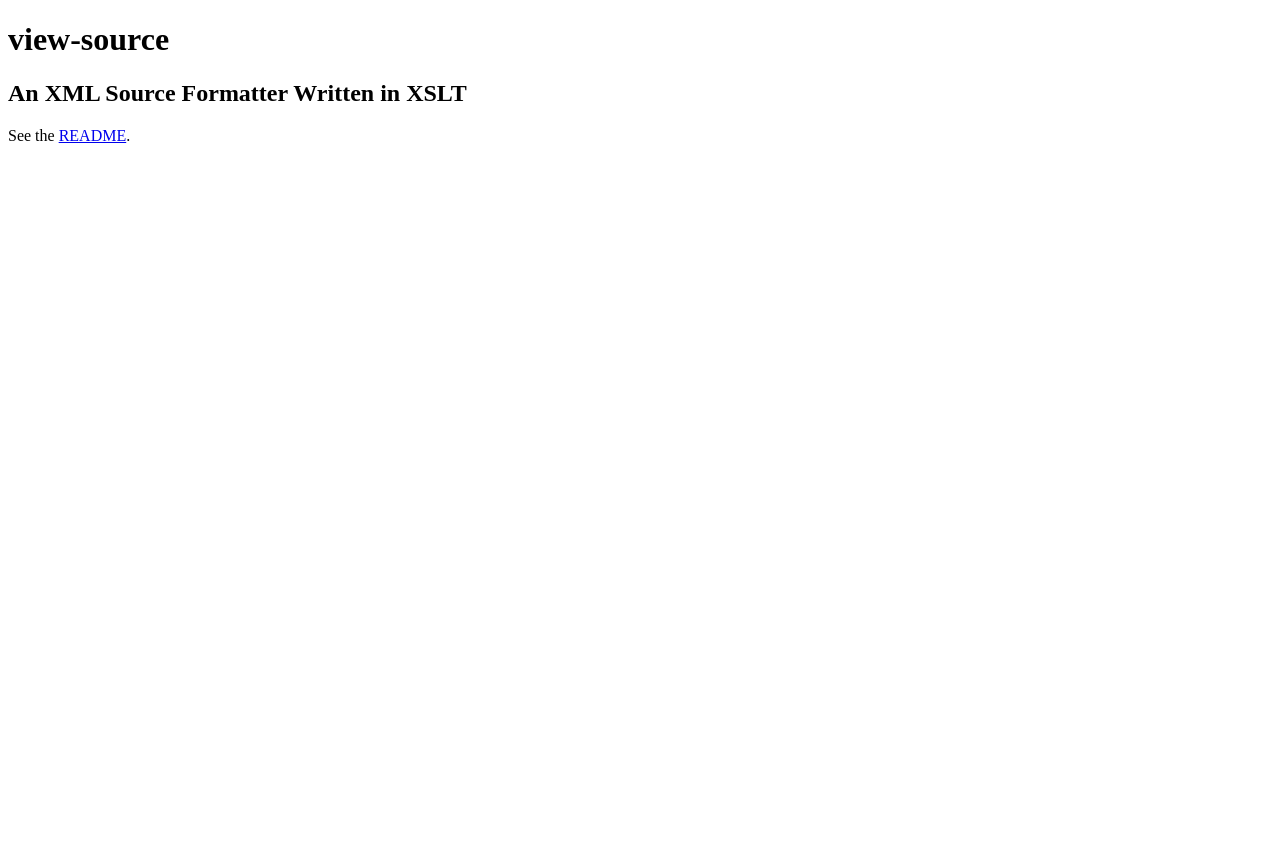
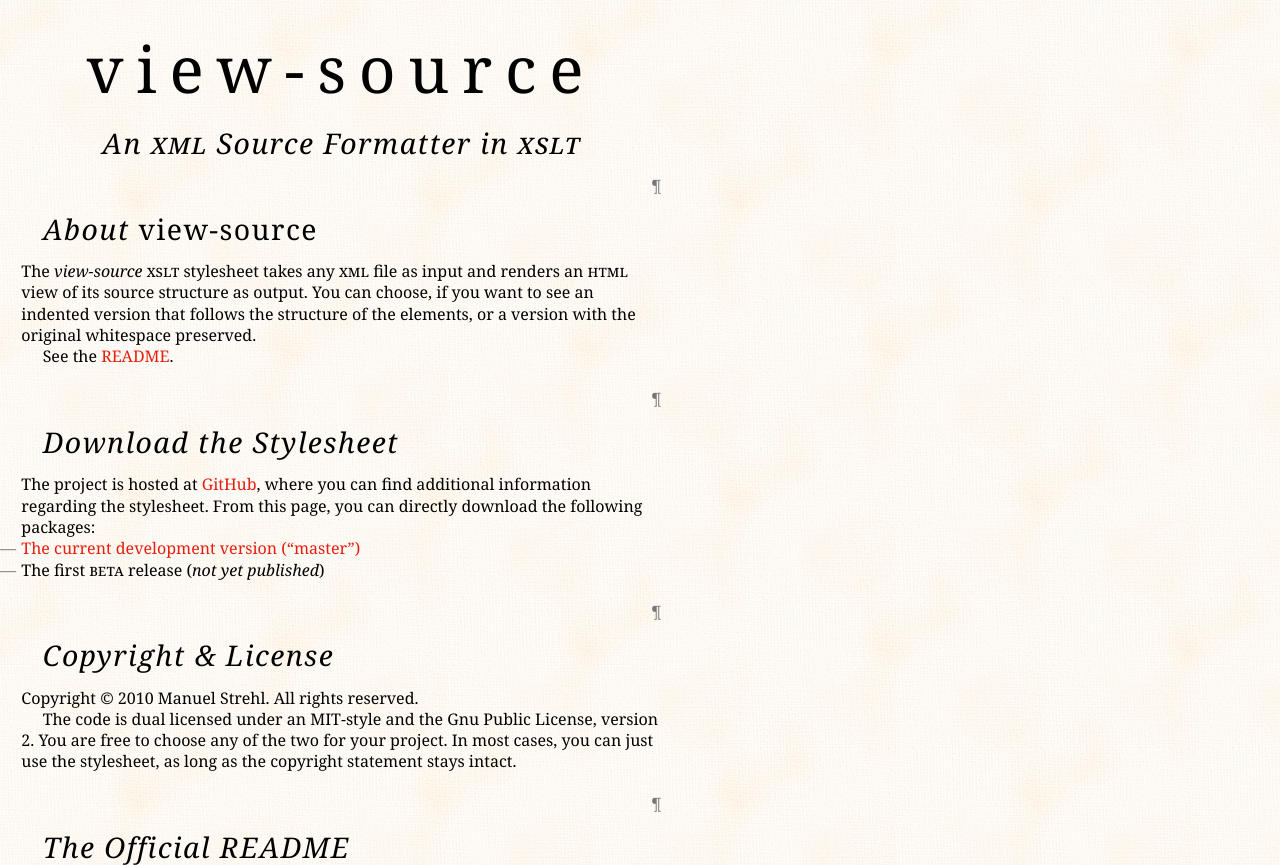
Before and after one commit to Boldewyn/view-source, a plain HTML site: page index.html in a window 1280 px wide. Shown: the top 865 px of the page. Before the commit the page ends 800 px from the top, so only its background shows below. Drawn offline with Linux system fonts and the light colour scheme; a web font is replaced by a local one.

Commit message:
more content, styled like 17th c.

```diff
--- a/index.html
+++ b/index.html
@@ -8,13 +8,132 @@
   <body>
     <div id="content">
       <hgroup>
-        <h1>view-source</h1>
-        <h2>An XML Source Formatter Written in XSLT</h2>
+        <h1>view-<wbr/>source</h1>
+        <h2>An <abbr>XML</abbr> Source Formatter in <abbr>XSLT</abbr></h2>
       </hgroup>
       <section>
+        <h2>About <em>view-<wbr/>source</em></h2>
         <p>
-        See the <a href="http://github.com/Boldewyn/view-source/raw/master/README">README</a>.
+          The <em>view-source</em> <abbr>XSLT</abbr> stylesheet takes any
+          <abbr>XML</abbr> file as input and renders an <abbr>HTML</abbr> view of its
+          source structure as output.
+          You can choose, if you want to see an indented version that follows
+          the structure of the elements, or a version with the original whitespace
+          preserved.
         </p>
+        <p>
+          See the <a href="http://github.com/Boldewyn/view-source/raw/master/README">README</a>.
+        </p>
+      </section>
+      <section>
+        <h2>Download the Stylesheet</h2>
+        <p>
+          The project is hosted at <a href="http://github.com/Boldewyn/view-source">GitHub</a>,
+          where you can find additional information regarding the stylesheet. From this page,
+          you can directly download the following packages:
+        </p>
+        <ul>
+          <li><a href="http://github.com/Boldewyn/view-source/zipball/master">The current
+          development version (“master”)</a></li>
+          <li>The first <abbr>BETA</abbr> release (<em>not yet published</em>)</li>
+        </ul>
+      </section>
+      <section>
+        <h2>Copyright <span class="amp">&amp;</span> License</h2>
+        <p>
+          Copyright © 2010 Manuel Strehl. All rights reserved.
+        </p>
+        <p>
+          The code is dual licensed under an MIT-style and the Gnu Public License,
+          version 2. You are free to choose any of the two for your project. In
+          most cases, you can just use the stylesheet, as long as the copyright
+          statement stays intact.
+        </p>
+      </section>
+      <section>
+        <h2>The Official README</h2>
+        <pre>
+                                XML Source View
+
+                  Syntax highlighting for XML files with XSLT
+
+
+This stylesheet package contains XSLT styles for syntax highlighting of
+arbitrary XML files.
+
+
+P a r a m e t e r s :
+=====================
+
+* format: controls, whether the output should be pretty-printed or tried to be
+  kept as near as possible to the original source. Default is to apply
+  formatting.
+
+* base-indent: sets the indentation step for each level, if the output should
+  be formatted. The default are two spaces.
+
+* style: The name of a stylesheet (without extension) to be used for display.
+  Note, that the content of the stylesheet, though CSS otherwise, must be
+  encircled by an element &lt;css/&gt; in the empty namespace.
+
+
+H o w   t o   D e p l o y :
+===========================
+
+a) in Firefox: Add the following lines to your XML file:
+
+    &lt;?xslt-param name=&quot;format&quot; select=&quot;true()&quot; ?&gt;
+    &lt;?xml-stylesheet type=&quot;text/xsl&quot; href=&quot;view-source.xsl&quot;?&gt;
+
+    (other browsers don't support &lt;?xslt-param ?&gt;, you have to touch
+    view-source.xsl itself there.)
+
+b) via a command line XSLT processor:
+
+    $ saxon -s:source.xml -xsl:view-source.xsl -o:out.xhtml
+
+    $ xalan -IN source.xml -XSL view-source.xsl -OUT out.xhtml
+
+c) inside PHP:
+
+    &lt;?php
+    $xsl = new DOMDocument;
+    $xsl-&gt;load('view-source.xsl');
+    $proc = new XSLTProcessor;
+    $proc-&gt;importStyleSheet($xsl);
+
+    $xml = new DOMDocument;
+    $xml-&gt;load('source.xml');
+    $proc-&gt;setParameter('', 'format', TRUE);
+    $proc-&gt;transformToURI($xml, 'file:///tmp/out.xhtml');
+    ?&gt;
+
+d) in Python with libxml2 and libxslt bindings:
+
+    #! /usr/bin/env python
+
+    import libxml2, libxslt
+
+    styledoc = libxml2.parseFile("view-source.xsl")
+    style = libxslt.parseStylesheetDoc(styledoc)
+    doc = libxml2.parseFile('source.xml')
+    result = style.applyStylesheet(doc, {"format": True})
+
+    out = open('out.xhtml', 'w')
+    out.write(result.serialize())
+
+    style.freeStylesheet()
+    doc.freeDoc()
+    result.freeDoc()
+    out.close()
+
+
+L i c e n s e :
+===============
+
+The stylesheet is published under an MIT-style license and the GPL v2. Choose
+at your liking.
+        </pre>
       </section>
     </div>
   </body>
--- a/static/style.css
+++ b/static/style.css
@@ -0,0 +1,94 @@
+@import url(http://fonts.googleapis.com/css?family=IM+Fell+English&subset=latin);
+@import url(http://fonts.googleapis.com/css?family=IM+Fell+English+SC&subset=latin);
+
+html, body, div, span,
+h1, h2, h3, h4, h5, h6, p, blockquote, pre,
+a, abbr, acronym, address, cite, code,
+del, dfn, em, img, ins, kbd, q, samp,
+strong, sub, sup, var,
+dl, dt, dd, ol, ul, li,
+article, aside, details, figcaption, figure,
+footer, header, hgroup, menu, nav, section, summary {
+  margin: 0;
+  padding: 0;
+  border: 0;
+  outline: 0;
+  font-size: 100%;
+  vertical-align: baseline;
+  background: transparent;
+}
+article, aside, details, figcaption, figure,
+footer, header, hgroup, menu, nav, section, summary {
+  display: block;
+}
+body {
+  font: normal 100.01%/1.333 "IM Fell English",Georgia,"Times New Roman",serif;
+  background: #fdf8f1 url(body.png) repeat;
+  margin: 3em 1.333em 1.333em;
+}
+#content {
+  max-width: 40em;
+}
+ol, ul {
+  list-style: none;
+}
+p+p {
+  text-indent: 1.333em;
+}
+h1 {
+  font: normal 4em/.666 "IM Fell English SC",Georgia,"Times New Roman",serif;
+  letter-spacing: .2em;
+  margin: 0 0 .666em;
+  text-align: center;
+}
+h2 {
+  font-weight: normal;
+  font-style: italic;
+  font-size: 1.777em;
+  line-height: .75;
+  letter-spacing: .05em;
+  margin: 0 0 .75em;
+  text-indent: .75em;
+}
+hgroup h2 {
+  text-align: center;
+  text-indent: 0;
+}
+em em,
+h2 em {
+  font-style: normal;
+}
+abbr {
+  font-family: "IM Fell English SC",Georgia,"Times New Roman",serif;
+  text-transform: lowercase;
+  font-variant: small-caps;
+}
+a {
+  text-decoration: none;
+  color: #E31F0E;
+}
+a:focus, a:hover {
+  color: #FF3F00;
+  border-bottom: 1px solid;
+}
+section:before {
+  color: #777;
+  content: "¶";
+  display: block;
+  text-align: right;
+  margin: 1.333em 0;
+}
+pre {
+  background: white;
+  color: #333;
+  font: normal 75%/1.777 "DejaVu Sans Mono","Courier New",monospace;
+  padding: 1.777em;
+  overflow: auto;
+}
+ul li:before {
+  content: "—";
+  display: inline-block;
+  width: 1.333em;
+  color: #777;
+  margin-left: -1.333em;
+}
```
Also changed, not shown: static/body.png (added).
